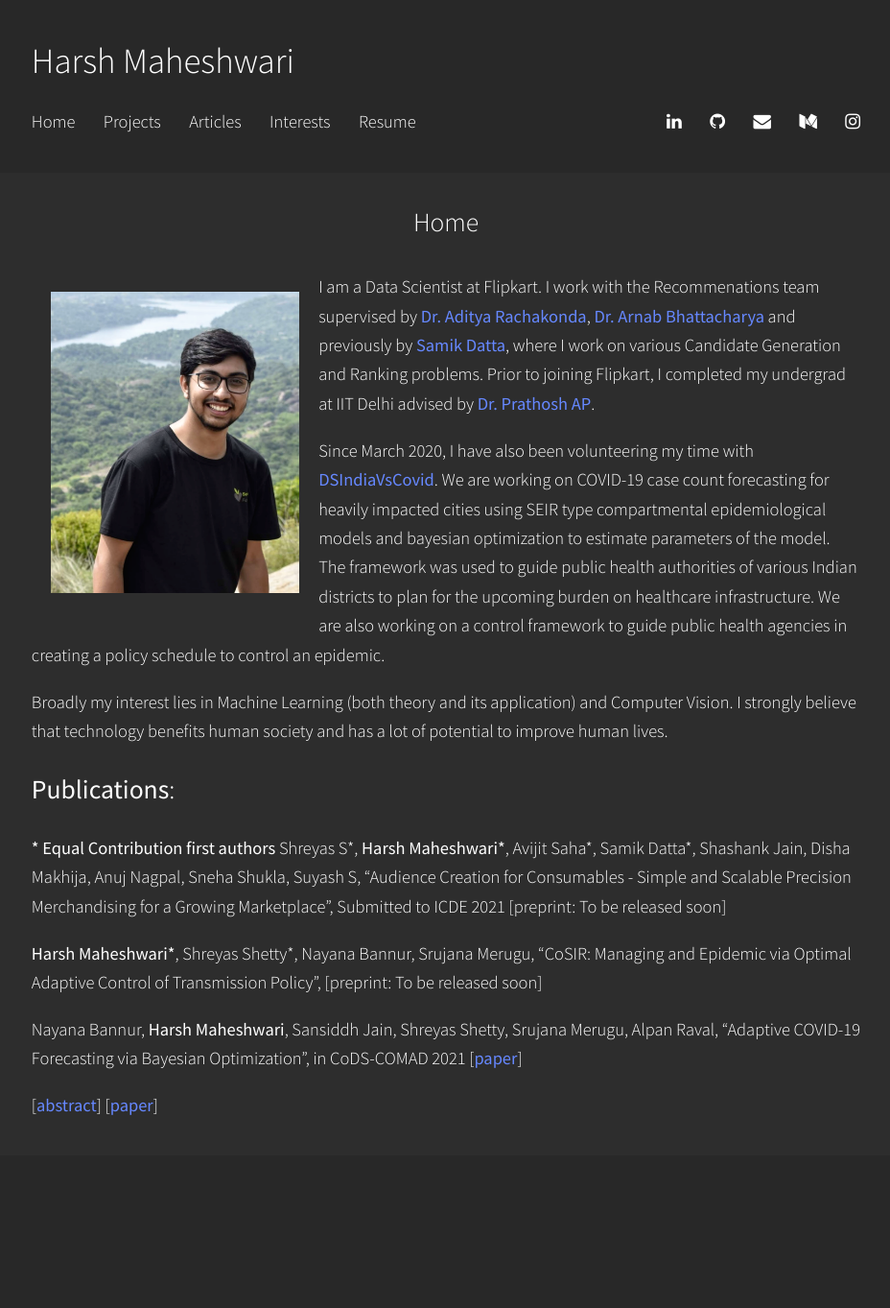
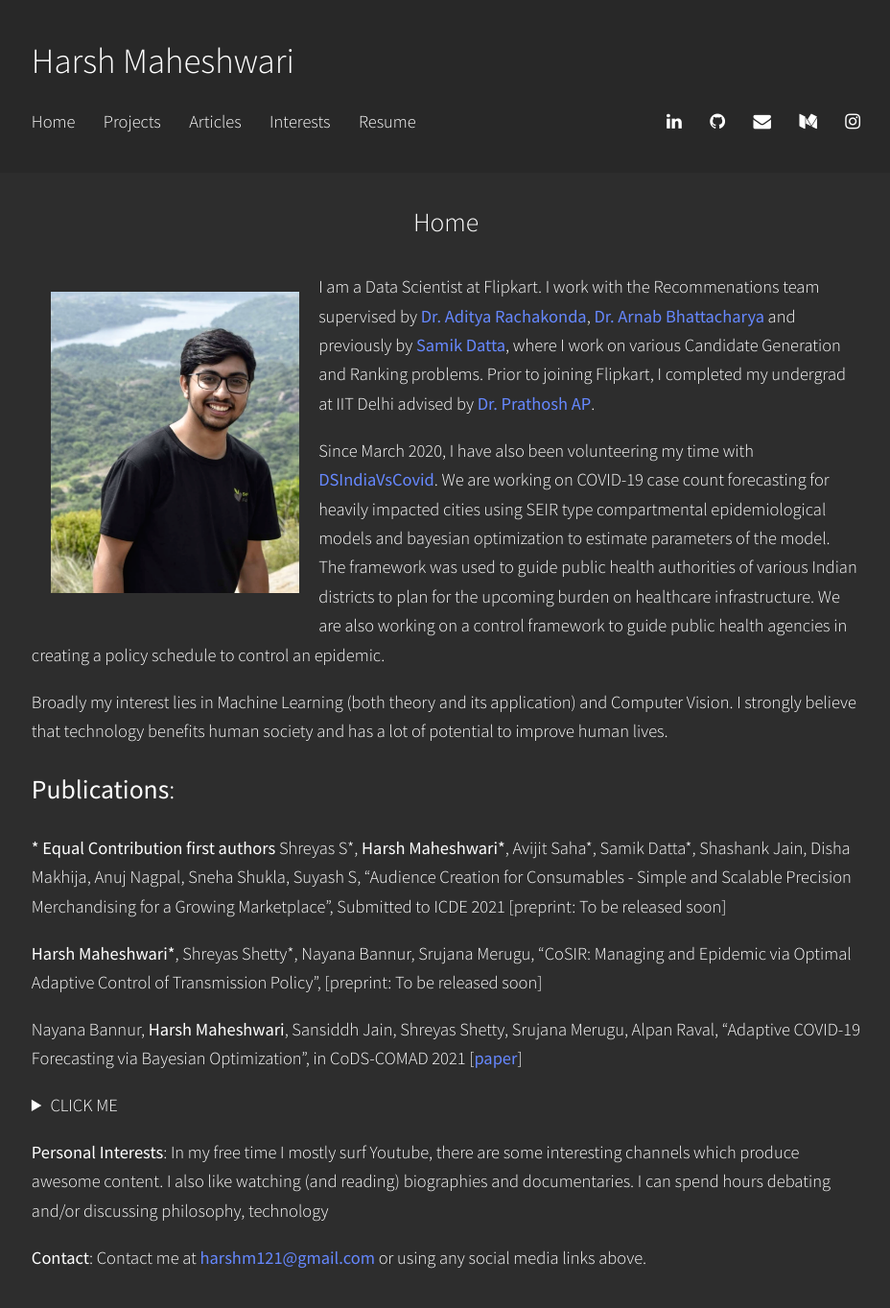
Before and after one commit to harshm121/portfolio-old, a Jekyll site: the page built from index.md, in a window 1280 px wide. Shown: the whole page at 96% size, without its empty margins (175-1103 px from the left). Built offline with Jekyll 4.4.1, drawn with Linux system fonts in a browser that asks for light colours; before the commit the page ends 1204 px from its top, so only the background shows below that.

Commit message:
Update index.md

````diff
--- a/index.md
+++ b/index.md
@@ -20,15 +20,17 @@
 **Harsh Maheshwari\***, Shreyas Shetty\*, Nayana Bannur, Srujana Merugu, "CoSIR: Managing and Epidemic via Optimal Adaptive Control of Transmission Policy", [preprint: To be released soon]
 
 Nayana Bannur, **Harsh Maheshwari**, Sansiddh Jain, Shreyas Shetty, Srujana Merugu, Alpan Raval, "Adaptive COVID-19 Forecasting via Bayesian Optimization", in CoDS-COMAD 2021 \[[paper](https://doi.org/10.1101/2020.10.19.20215293)\]
-<div class="paper" id="lps">
-        [<a href="javascript:toggleblock('lpsabs')">abstract</a>]
-        [<a href="https://doi.org/10.1101/2020.10.19.20215293">paper</a>]
-        <p align="justify"> <i id="lpsabs">V3 Accurate forecasts of infections for localized regions are valuable for policy making and medical capacity planning. Existing compartmental and agent-based models  for epidemiological forecasting employ static parameter choices and cannot be readily contextualized, while adaptive solutions focus primarily on the reproduction number. In the current work, we propose a novel model-agnostic Bayesian optimization approach for learning model parameters from observed data that generalizes to multiple application-specific fidelity criteria. Empirical results demonstrate the efficacy of the proposed approach with SEIR-like compartmental models on COVID-19 case forecasting tasks. A city-level forecasting system based on this approach is being used for COVID-19 response in a few highly impacted Indian cities. </p>
- </div>
+<details><summary>CLICK ME</summary>
+<p>
 
-<script xml:space="preserve" language="JavaScript">
-hideblock('lpsabs');
-</script>
+#### yes, even hidden code blocks!
+
+```python
+print("hello world!")
+```
+
+</p>
+</details>
 
 
 **Personal Interests**: In my free time I mostly surf Youtube, there are some interesting channels which produce awesome content. I also like watching (and reading) biographies and documentaries. I can spend hours debating and/or discussing philosophy, technology
````
